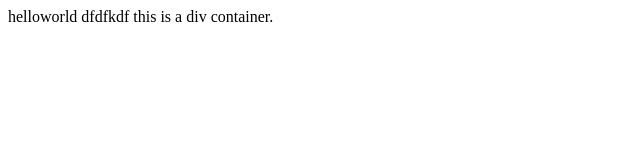
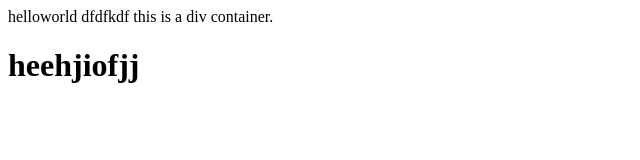
Before and after one commit to devVIKASHk/Repo3.0, a plain HTML site: page index.html in a window 1280 px wide. Shown: the whole page, without its empty margins (0-640 px from the left). Drawn offline with Linux system fonts and the light colour scheme.

Commit message:
added h2

```diff
--- a/index.html
+++ b/index.html
@@ -7,5 +7,6 @@
 </head>
 <body>
     <div>helloworld dfdfkdf  this is a div container.</div>
+    <h1>heehjiofjj</h1>
 </body>
 </html>
```
